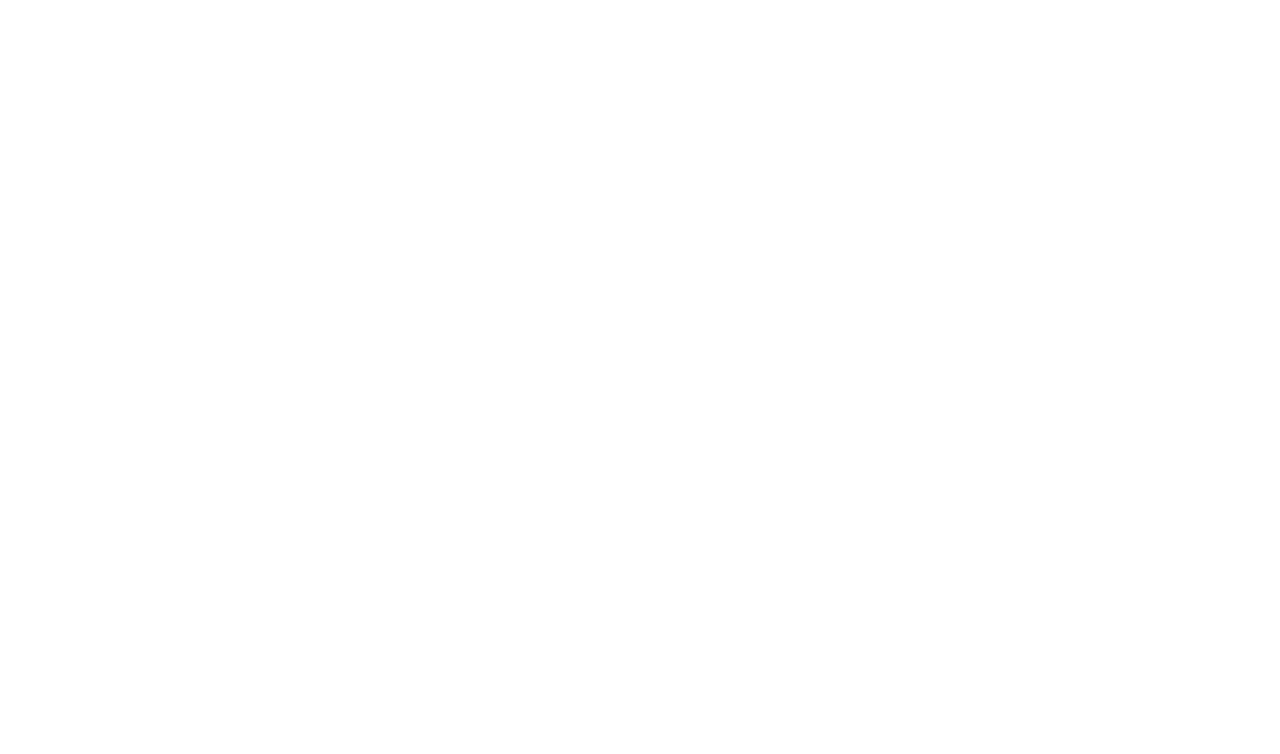
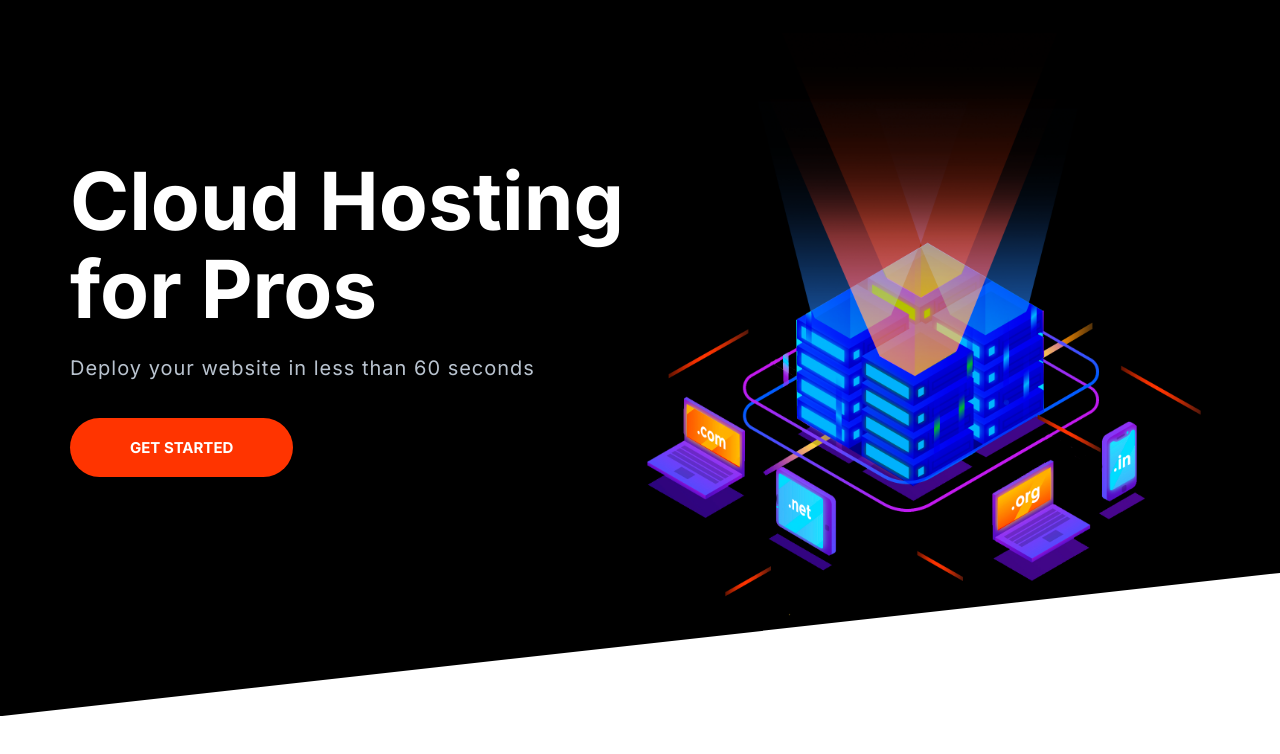
Before and after one commit to Amban03/Project-Adam, a plain HTML site: page index.html in a window 1280 px wide. Drawn offline with Linux system fonts and the light colour scheme.

Commit message:
Hero commit.

```diff
--- a/css/styles.css
+++ b/css/styles.css
@@ -33,6 +33,7 @@ h2,
 h3 {
   color: var(--color-headings);
   margin-bottom: 1rem;
+  line-height: 1.1;
 }
 
 h1 {
@@ -673,3 +674,30 @@ a {
     border: 0;
   }
 }
+
+/* Hero */
+.hero {
+  clip-path: polygon(0% 0%, 100% 0%, 100% 80%, 0% 100%);
+}
+
+.hero__tagline {
+  font-size: 2rem;
+  color: #b9c3cf;
+  letter-spacing: 1px;
+  margin: 2rem 0 5rem;
+}
+
+.hero__image {
+  width: 100%;
+}
+
+@media screen and (min-width: 768px) {
+  .hero {
+    padding-top: 0;
+  }
+
+  .hero__content {
+    text-align: left;
+    align-self: center;
+  }
+}
--- a/index.html
+++ b/index.html
@@ -12,7 +12,16 @@
   <link rel="stylesheet" href="css/styles.css">
 </head>
 <body>
-
+   <section class="block block--dark block--skewed-left hero">
+     <div class="container grid grid--1x2">
+       <header class="block__header hero__content">
+         <h1 class="block__heading">Cloud Hosting for Pros</h1>
+         <p class="hero__tagline">Deploy your website in less than 60 seconds</p>
+         <a href="" class="btn btn--accent btn--stretched">Get Started</a>
+       </header>
+       <img class="hero__image" src="images/banner.png" alt="">
+     </div>
+   </section>
    <script src="js/main.js"></script>
 </body>
 </html>
```
Also changed, not shown: components/hero.html (added, +10 -0 lines), images/banner.png (added).
